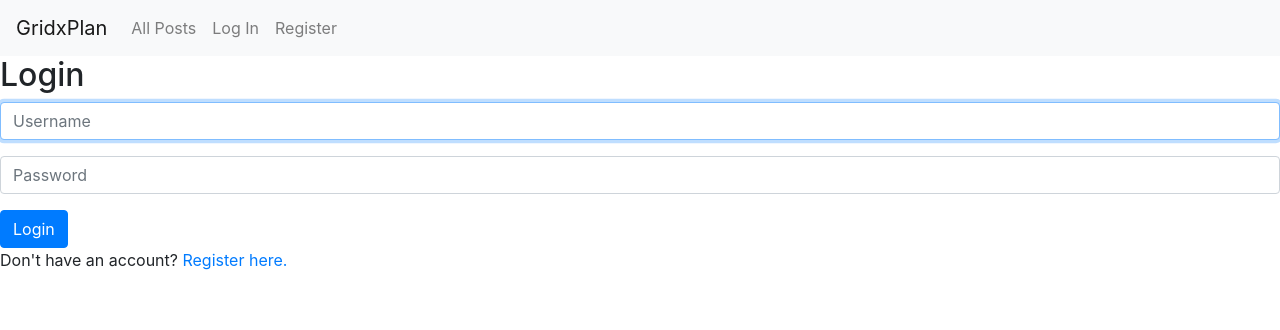
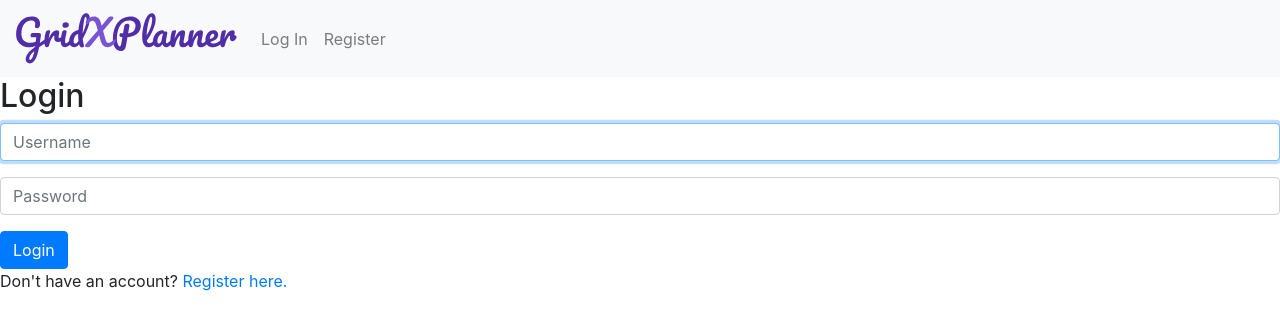
Before and after one commit to jeantiston/GridxPlan, a Django app: a page that uses planner/templates/planner/layout.html in a window 1280 px wide. Shown: the top 330 px of the page. Run offline with Django 3.2, Linux system fonts and the light colour scheme; some libraries are stand-ins or nearby versions.

Commit message:
Homepage tweaks

```diff
--- a/GridxPlan/settings.py
+++ b/GridxPlan/settings.py
@@ -125,6 +125,7 @@ STATIC_URL = '/static/'
 
 STATICFILES_DIRS = [
     os.path.join(BASE_DIR, 'static'),
+    os.path.join(BASE_DIR, 'planner/static/planner'),
     os.path.join(BASE_DIR, 'static/build'),
     os.path.join(BASE_DIR, 'frontend/build/static'),
     os.path.join(BASE_DIR, 'frontend/build')
--- a/planner/templates/planner/layout.html
+++ b/planner/templates/planner/layout.html
@@ -10,7 +10,7 @@
     <body>
 
         <nav class="navbar navbar-expand-lg navbar-light bg-light">
-            <a class="navbar-brand" href="#">GridxPlan</a>
+            <a class="navbar-brand" href="#"><img src="{% static 'planner/gridxplanner-logo.svg' %}" alt="logo" /></a>
 
             <div>
                 <ul class="navbar-nav mr-auto">
@@ -19,13 +19,7 @@
                             <a class="nav-link" href="#"><strong>{{ user.username }}</strong></a>
                         </li>
                     {% endif %}
-                    <li class="nav-item">
-                    <a class="nav-link" href="{% url 'index' %}">All Posts</a>
-                    </li>
                     {% if user.is_authenticated %}
-                        <li class="nav-item">
-                            <a class="nav-link" href="#">Following</a>
-                        </li>
                         <li class="nav-item">
                             <a class="nav-link" href="{% url 'logout' %}">Log Out</a>
                         </li>
```
